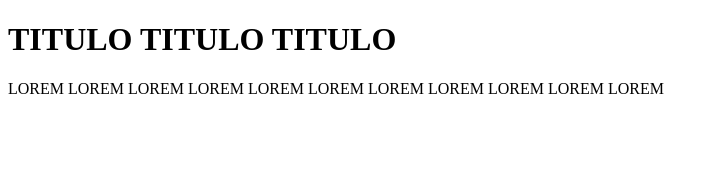
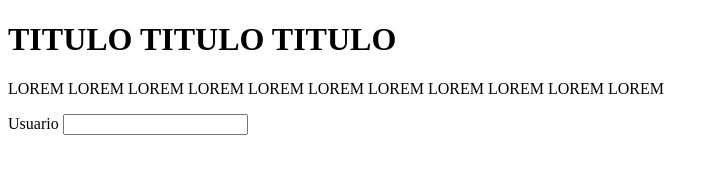
Before and after one commit to MateoRob123/Primer-Repo, a plain HTML site: page base.html in a window 1280 px wide. Shown: the whole page, without its empty margins (0-719 px from the left). Drawn offline with Linux system fonts and the light colour scheme.

Commit message:
Update base.html

```diff
--- a/base.html
+++ b/base.html
@@ -8,5 +8,7 @@
 <body>
     <h1>TITULO TITULO TITULO</h1>
   <P>LOREM LOREM LOREM LOREM LOREM LOREM LOREM LOREM LOREM LOREM LOREM</P>
+    <label for="elt">Usuario</label>
+    <input type="text" name="" id="elt">
 </body>
 </html>
```
